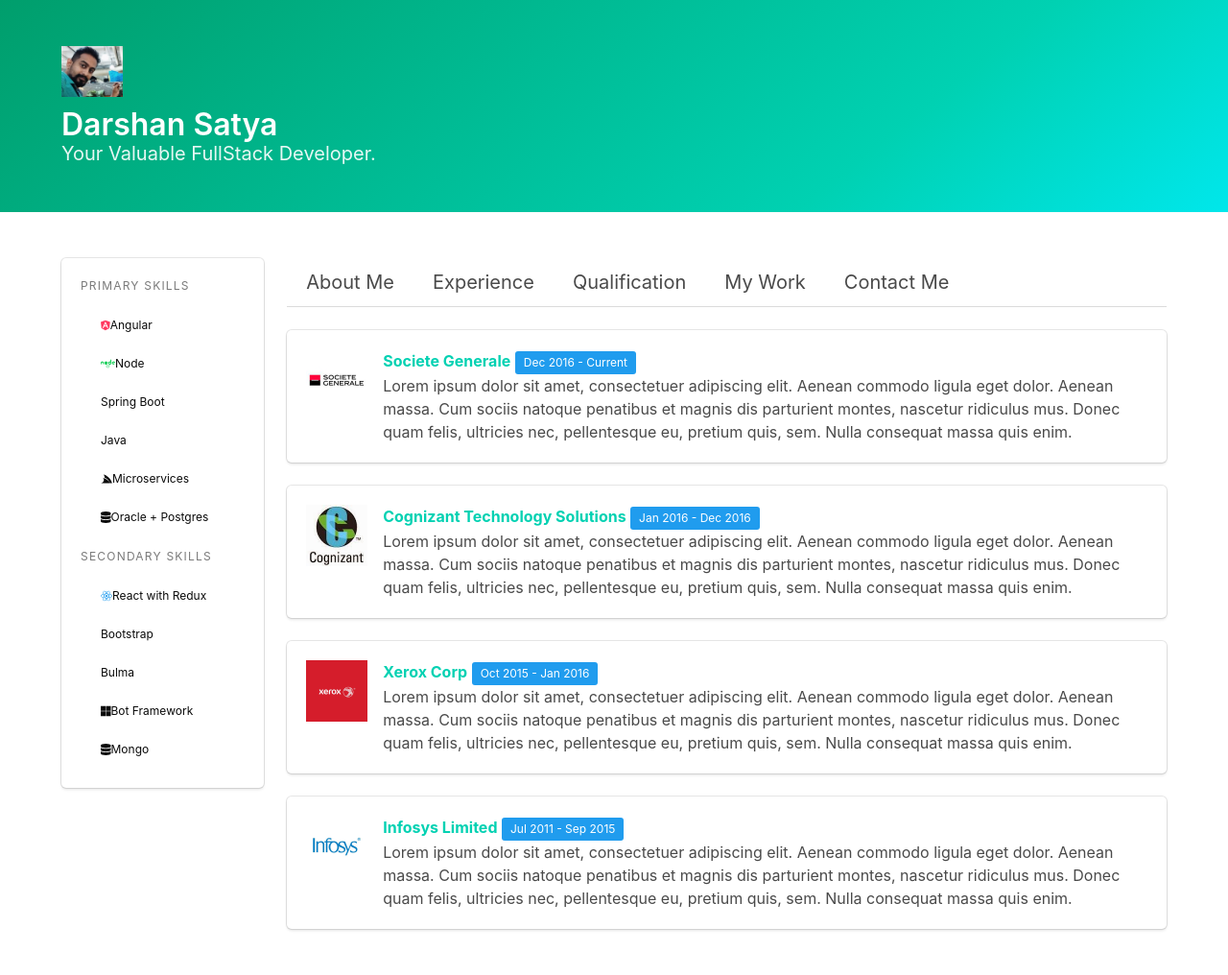
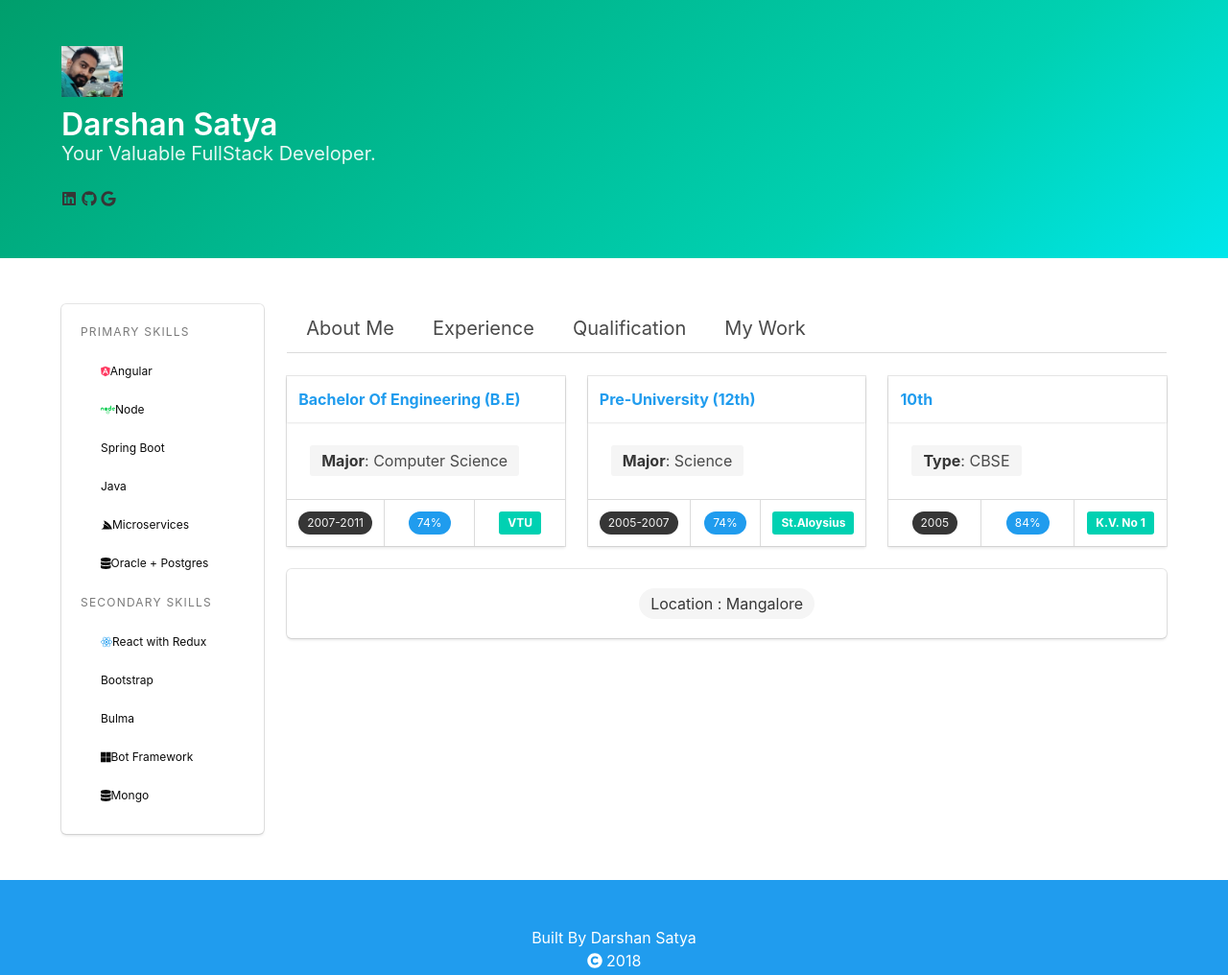
Before and after one commit to darshangit/Online-Resume, a website: page index.html in a window 1280 px wide. Shown: the top 1016 px of the page at 96% size. Drawn offline with Linux system fonts and the light colour scheme.

Commit message:
Added qualification cards. Added icons and mapped to corresponding links

```diff
--- a/index.html
+++ b/index.html
@@ -15,6 +15,11 @@
         .tabcontent {
             display: none;
             animation: fadeEffect 1s;
+        }
+
+        .fadeEffectIcon {
+            -webkit-animation: fadeEffect 2s;
+            animation: fadeEffect 2s;
         }
 
         @keyframes fadeEffect {
@@ -46,6 +51,21 @@
                 <h2 class="subtitle">
                     Your Valuable FullStack Developer.
                 </h2>
+                <a href="https://www.linkedin.com/in/darshan-satya-b5b775ba" target="_blank" class="fadeEffectIcon">
+                    <span class="icon is-small has-text-dark">
+                        <i class="fab fa-linkedin is-small"></i>
+                    </span>
+                </a>
+                <a href="https://github.com/darshangit" target="_blank" class="fadeEffectIcon">
+                    <span class="icon is-small has-text-dark">
+                        <i class="fab fa-github"></i>
+                    </span>
+                </a>
+                <a href="mailto:darshans1989@gmail.com?Subject=Darshan, you sound great for our company" target="_top"class="fadeEffectIcon">
+                    <span class="icon is-small has-text-dark">
+                        <i class="fab fa-google"></i>
+                    </span>
+                </a>
 
             </div>
         </div>
@@ -154,13 +174,13 @@
                                     <span>About Me</span>
                                 </a>
                             </li>
-                            <li class="tablinks" onclick="openTab(event,'Experience')" id="defaultOpen">
+                            <li class="tablinks" onclick="openTab(event,'Experience')">
                                 <a>
                                     <span>Experience</span>
                                 </a>
                             </li>
                             <li>
-                                <a class="tablinks" onclick="openTab(event,'Qualification')">
+                                <a class="tablinks" onclick="openTab(event,'Qualification')" id="defaultOpen">
                                     <span>Qualification</span>
                                 </a>
                             </li>
@@ -169,12 +189,7 @@
                                     <span>My Work</span>
                                 </a>
                             </li>
-                            <li>
-                                <a class="tablinks" onclick="openTab(event,'Contact Me')">
-                                    <span>Contact Me</span>
-                                </a>
-                            </li>
-                        </ul>
+                           </ul>
                     </div>
 
                     <div class="tabcontent" id="About Me"></div>
@@ -268,9 +283,97 @@
                         </div>
 
                     </div>
-                    <div class="tabcontent" id="Qualification"></div>
+                    <div class="tabcontent" id="Qualification">
+                        <div class="columns">
+                            <div class="column">
+                                <div class="card">
+                                    <header class="card-header">
+                                        <p class="card-header-title has-text-info">
+                                            Bachelor Of Engineering (B.E)
+                                        </p>
+                                    </header>
+                                    <div class="card-content">
+                                        <span class="tag is-medium">
+                                            <strong>Major</strong> : Computer Science
+                                        </span>
+                                    </div>
+                                    <footer class="card-footer">
+                                        <a class="card-footer-item">
+                                            <span class="tag is-rounded is-dark">2007-2011</span>
+                                        </a>
+                                        <a class="card-footer-item">
+                                            <span class="tag is-rounded is-info">74%</span>
+                                        </a>
+                                        <a class="card-footer-item">
+                                            <span class="tag is-primary">
+                                                <strong>VTU</strong>
+                                            </span>
+                                        </a>
+                                    </footer>
+                                </div>
+                            </div>
+                            <div class="column">
+                                <div class="card">
+                                    <header class="card-header">
+                                        <p class="card-header-title has-text-info">
+                                            Pre-University (12th)
+                                        </p>
+                                    </header>
+                                    <div class="card-content">
+                                        <span class="tag is-medium">
+                                            <strong>Major</strong> : Science
+                                        </span>
+                                    </div>
+                                    <footer class="card-footer">
+                                        <a class="card-footer-item">
+                                            <span class="tag is-rounded is-dark">2005-2007</span>
+                                        </a>
+                                        <a class="card-footer-item">
+                                            <span class="tag is-rounded is-info">74%</span>
+                                        </a>
+                                        <a class="card-footer-item">
+                                            <span class="tag is-primary">
+                                                <strong>St.Aloysius</strong>
+                                            </span>
+                                        </a>
+                                    </footer>
+                                </div>
+                            </div>
+                            <div class="column">
+                                <div class="card">
+                                    <header class="card-header">
+                                        <p class="card-header-title has-text-info">
+                                            10th
+                                        </p>
+                                    </header>
+                                    <div class="card-content">
+                                        <span class="tag is-medium">
+                                            <strong>Type</strong> : CBSE
+                                        </span>
+                                    </div>
+                                    <footer class="card-footer">
+                                        <a class="card-footer-item">
+                                            <span class="tag is-rounded is-dark">2005</span>
+                                        </a>
+                                        <a class="card-footer-item">
+                                            <span class="tag is-rounded is-info">84%</span>
+                                        </a>
+                                        <a class="card-footer-item">
+                                            <span class="tag is-primary">
+                                                <strong>K.V. No 1</strong>
+                                            </span>
+                                        </a>
+                                    </footer>
+                                </div>
+                            </div>
+                        </div>
+                        <div class="box">
+                            <div class="content has-text-centered">
+                                <p class="tag is-light is-rounded is-medium">Location : Mangalore</p>
+                            </div>
+                        </div>
+                    </div>
                     <div class="tabcontent" id="My Work"></div>
-                    <div class="tabcontent" id="Contact Me"></div>
                 </div>
             </div>
         </div>
```
